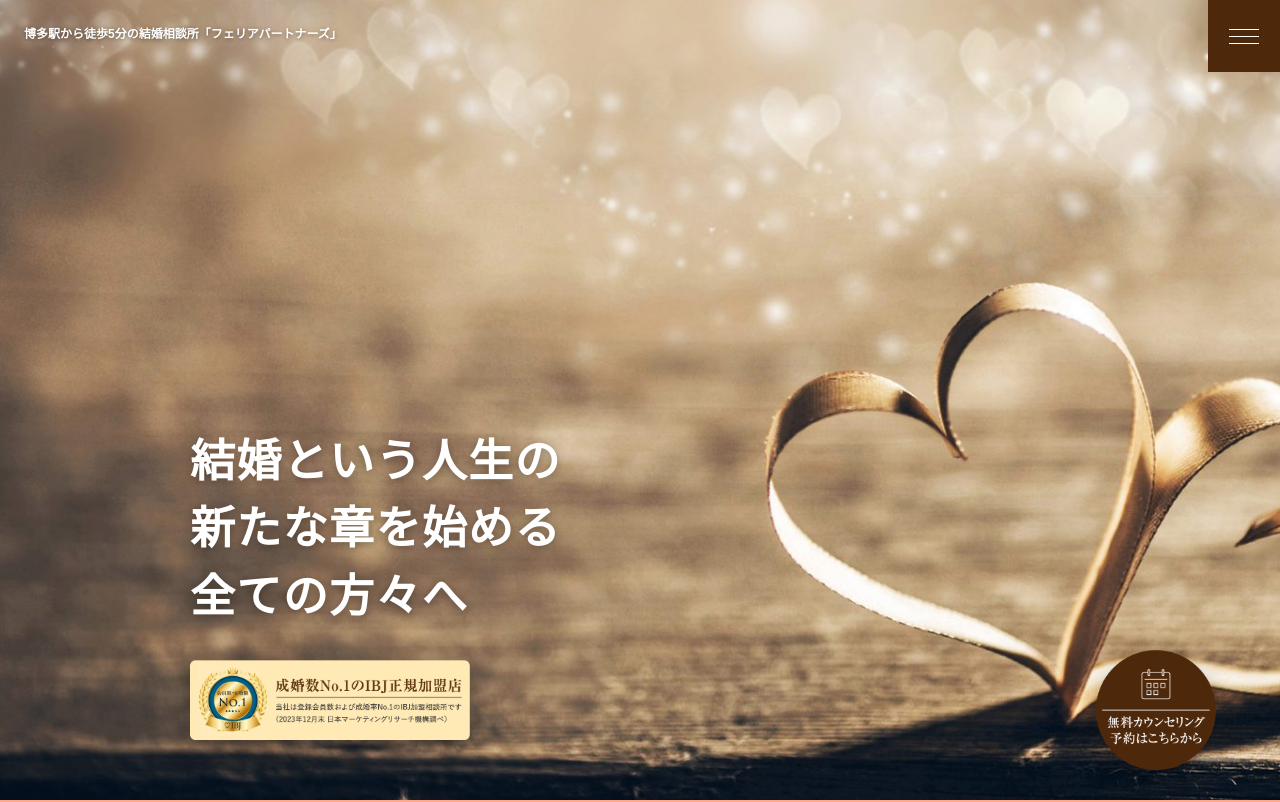
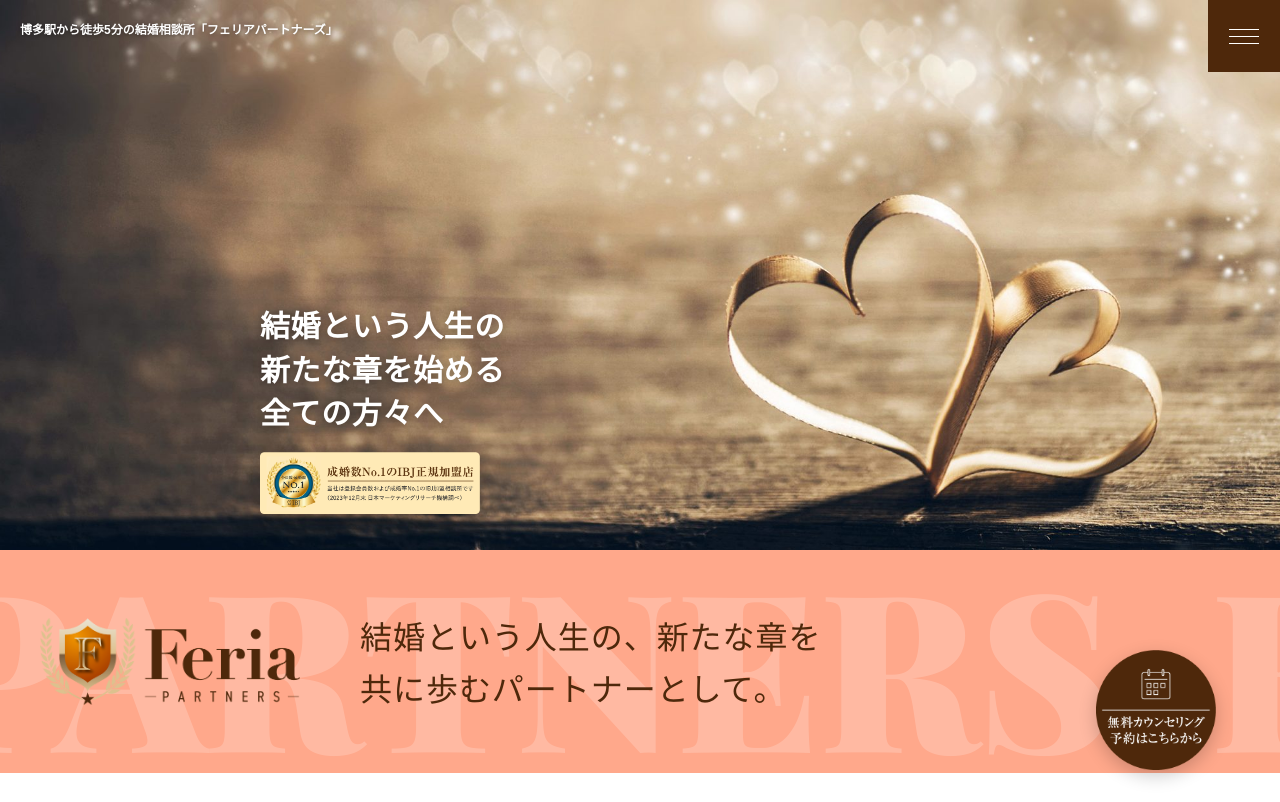
Before and after one commit to morisawa-hibiki/feria-partners, a plain HTML site: page index.html in a window 1280 px wide. Shown: the top 802 px of the page. Drawn offline with nearby package versions, Linux system fonts and the light colour scheme.

Commit message:
更新内容を書く

```diff
--- a/index.html
+++ b/index.html
@@ -75,23 +75,23 @@
   .free-promise:hover{opacity:.85;}
 
   /* ---------- hero ---------- */
-  .frontview{width:100%;position:relative;height:100vh;min-height:560px;overflow:hidden;}
+  .frontview{width:100%;position:relative;aspect-ratio:2000/860;min-height:420px;max-height:680px;overflow:hidden;}
   .frontview > img{position:absolute;inset:0;width:100%;height:100%;object-fit:cover;}
   .frontview .head__txt{
-    font-weight:bold;font-size:12px;line-height:21px;color:#fff;position:absolute;top:24px;left:24px;
+    font-weight:bold;font-size:12px;line-height:21px;color:#fff;position:absolute;top:20px;left:20px;
     max-width:70%;text-shadow:0 1px 4px rgba(0,0,0,.4);
   }
   .frontview .catch__wrapper{
-    width:86%;max-width:900px;position:absolute;left:50%;transform:translateX(-50%);bottom:60px;
+    width:86%;max-width:760px;position:absolute;left:50%;transform:translateX(-50%);bottom:36px;
   }
   .frontview .catch__wrapper h2{
-    font-family:var(--font-mincho);font-weight:600;font-size:clamp(24px,4.2vw,45px);letter-spacing:.03em;
-    line-height:1.5;color:#fff;text-shadow:0 2px 10px rgba(0,0,0,.35);
+    font-family:var(--font-mincho);font-weight:600;font-size:clamp(20px,2.6vw,30px);letter-spacing:.02em;
+    line-height:1.45;color:#fff;text-shadow:0 2px 10px rgba(0,0,0,.35);
   }
-  .frontview .auth__mark{width:280px;max-width:60%;margin-top:34px;filter:drop-shadow(0 4px 12px rgba(0,0,0,.3));}
+  .frontview .auth__mark{width:220px;max-width:55%;margin-top:18px;filter:drop-shadow(0 4px 12px rgba(0,0,0,.3));}
 
   /* ---------- detail view (coral band) ---------- */
-  .detail__view{width:100%;padding:90px 0;background:var(--coral);position:relative;overflow:hidden;}
+  .detail__view{width:100%;padding:60px 0;background:var(--coral);position:relative;overflow:hidden;}
   .detail__view .scroll-infinity{position:absolute;left:0;top:50%;transform:translateY(-50%);white-space:nowrap;pointer-events:none;}
   .detail__view .scroll-infinity__list{display:flex;animation:scrollLeft 38s linear infinite;}
   .detail__view .scroll-infinity__text{
```
